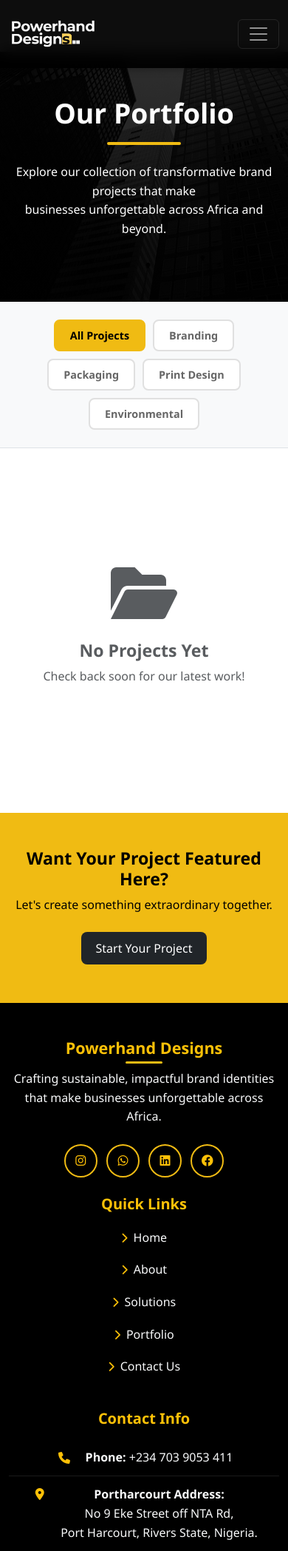
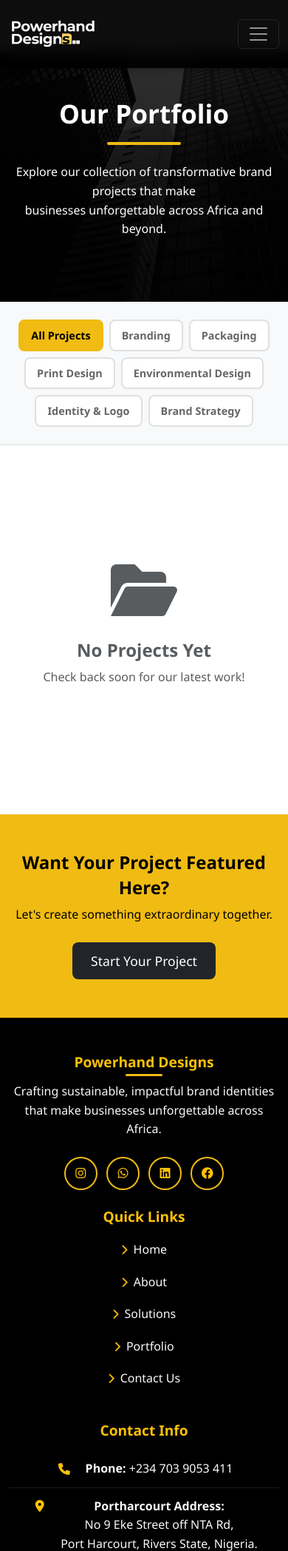
Before and after one commit to MairoPedroIsaac/powerhanddesigns, a Django app: page /portfolio/ in a window 390 px wide. Shown: the top 2097 px of the page at 74% size. Run offline with Django 5.2, Linux system fonts and the light colour scheme; data that the repository does not hold is empty.

Commit message:
feat: complete portfolio section with mobile font fixes
- Add fully functional portfolio with listing/detail pages
- Enhance Django admin with image previews
- Fix template category display issues
- Standardize mobile font sizes across all pages
- Update filter buttons for all 6 project categories

```diff
--- a/static/css/style.css
+++ b/static/css/style.css
@@ -2724,3 +2724,126 @@
 
 /* Optional: Allow multiple accordions to be open at once */
 /* Remove data-bs-parent="#solutionsAccordion" from all collapse divs if you want multiple open */
+
+
+/* ===================================
+   CONSISTENT MOBILE FONT SIZES ACROSS ALL PAGES
+   =================================== */
+
+@media (max-width: 768px) {
+    /* Standardize all H1 headings */
+    h1,
+    .hero-title,
+    .display-3,
+    .display-4 {
+        font-size: 2.2rem !important;
+        line-height: 1.3 !important;
+    }
+
+    /* Standardize all H2 headings */
+    h2,
+    .display-5 {
+        font-size: 1.8rem !important;
+        line-height: 1.3 !important;
+    }
+
+    /* Standardize all H3 headings */
+    h3 {
+        font-size: 1.5rem !important;
+        line-height: 1.4 !important;
+    }
+
+    /* Standardize all H4-H6 headings */
+    h4, h5, h6 {
+        font-size: 1.2rem !important;
+    }
+
+    /* Standardize all paragraphs */
+    p,
+    .lead,
+    .fs-5 {
+        font-size: 1rem !important;
+        line-height: 1.6 !important;
+    }
+
+    /* Standardize all buttons */
+    .btn {
+        font-size: 1rem !important;
+        padding: 10px 20px !important;
+    }
+
+    .btn-lg {
+        font-size: 1.1rem !important;
+        padding: 12px 25px !important;
+    }
+}
+
+/* ===================================
+   PORTFOLIO PAGE FIXES & ENHANCEMENTS
+   =================================== */
+
+/* Portfolio Grid Animation */
+@keyframes fadeIn {
+    from {
+        opacity: 0;
+        transform: translateY(20px);
+    }
+    to {
+        opacity: 1;
+        transform: translateY(0);
+    }
+}
+
+.portfolio-item {
+    animation: fadeIn 0.5s ease-out;
+}
+
+/* Fix for when filtering hides items */
+.portfolio-item[style*="display: none"] {
+    animation: none;
+}
+
+/* Improve filter buttons for mobile */
+@media (max-width: 768px) {
+    .portfolio-filters {
+        gap: 8px;
+    }
+
+    .filter-btn {
+        padding: 8px 15px;
+        font-size: 0.9rem;
+    }
+}
+
+/* Project Detail Page Improvements */
+.project-info-card {
+    box-shadow: 0 5px 20px rgba(0, 0, 0, 0.08);
+}
+
+/* Make gallery images look better */
+.gallery-item img {
+    border-radius: 8px;
+    transition: transform 0.3s ease;
+}
+
+.gallery-item:hover img {
+    transform: scale(1.02);
+}
+
+/* Testimonial styling */
+.testimonial-card {
+    background: linear-gradient(135deg, #ffffff 0%, #f8f9fa 100%);
+    border-left: 5px solid #F0BB13;
+}
+
+/* Responsive project hero */
+@media (max-width: 768px) {
+    .project-hero {
+        min-height: 40vh;
+        background-attachment: scroll !important;
+    }
+
+    .project-hero h1 {
+        font-size: 2rem !important;
+    }
+}
--- a/templates/portfolio.html
+++ b/templates/portfolio.html
@@ -29,7 +29,9 @@
                     <button class="filter-btn" data-filter="branding">Branding</button>
                     <button class="filter-btn" data-filter="packaging">Packaging</button>
                     <button class="filter-btn" data-filter="print">Print Design</button>
-                    <button class="filter-btn" data-filter="environmental">Environmental</button>
+                    <button class="filter-btn" data-filter="environmental">Environmental Design</button>
+                    <button class="filter-btn" data-filter="identity">Identity & Logo</button>
+                    <button class="filter-btn" data-filter="strategy">Brand Strategy</button>
                 </div>
             </div>
         </div>
@@ -49,7 +51,7 @@
                         <div class="portfolio-overlay">
                             <div class="portfolio-overlay-content">
                                 <h4>{{ project.title }}</h4>
-                                <p>{{ project.category_display }}</p>
+                                <p>{{ project.get_category_display }}</p>
                                 <a href="{% url 'portfolio_detail' project.slug %}" class="btn btn-warning btn-sm">
                                     View Project <i class="fas fa-arrow-right ms-2"></i>
                                 </a>
```
Also changed, not shown: main/admin.py (+26 -4 lines), db.sqlite3.
